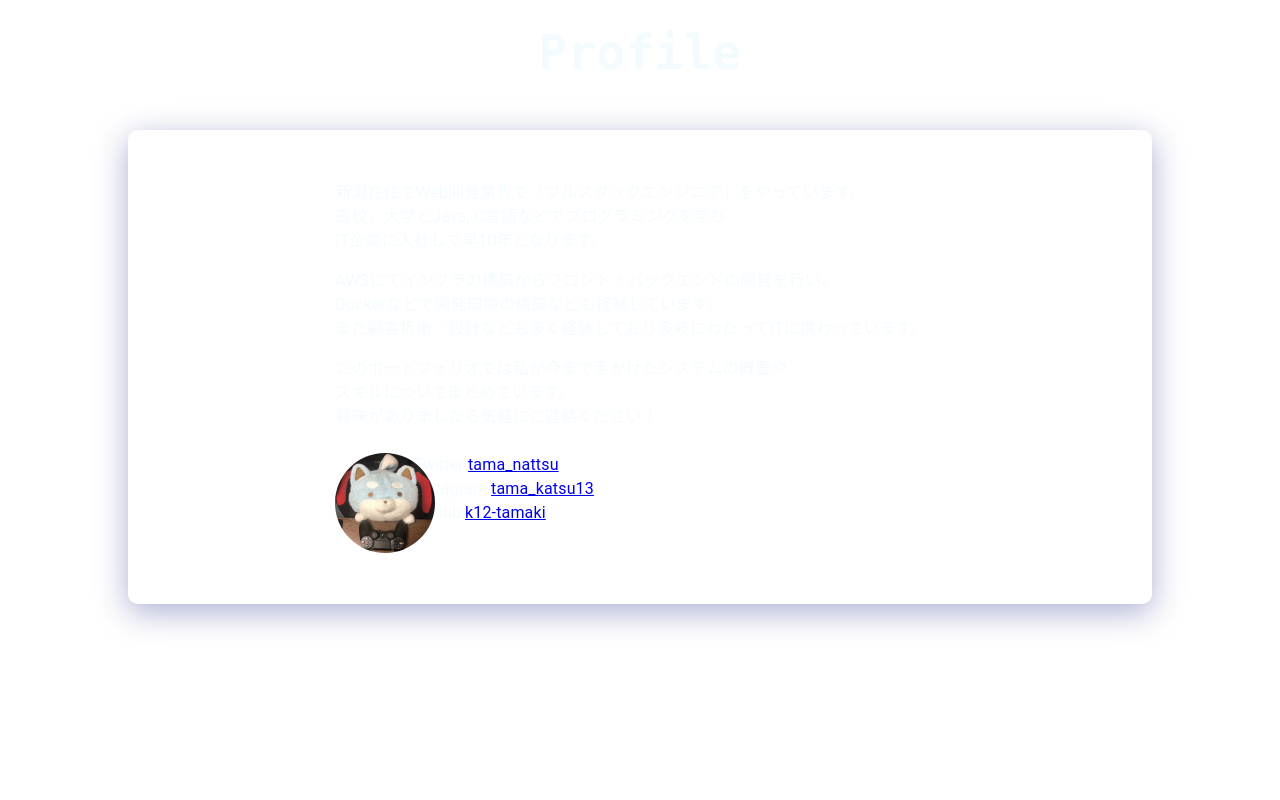
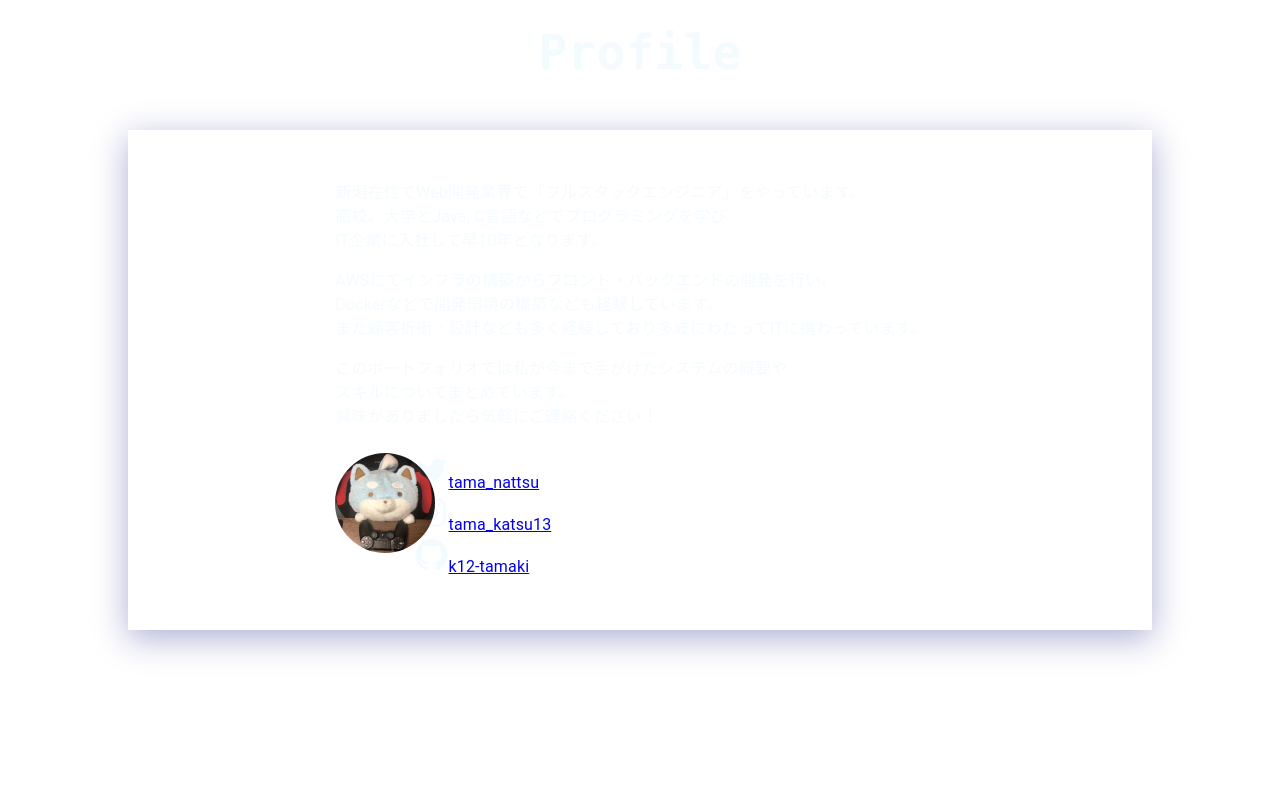
Before and after one commit to k12-tamaki/portfolio, a React (Create React App) app: page / in a window 1280 px wide. Shown: the part 840-1640 px from the top of the page. Built offline with nearby package versions, Linux system fonts and the light colour scheme; what media would draw is missing.

Commit message:
2023/03/24 Profileリファクタリング

```diff
--- a/src/Profile.tsx
+++ b/src/Profile.tsx
@@ -1,23 +1,44 @@
 import React from 'react';
 
+// Mui
 import Box from '@mui/material/Box';
 import Grid from '@mui/material/Unstable_Grid2';
 import Avatar from '@mui/material/Avatar';
+import TwitterIcon from '@mui/icons-material/Twitter';
+import InstagramIcon from '@mui/icons-material/Instagram';
+import GitHubIcon from '@mui/icons-material/GitHub';
+// import { Typography } from '@mui/material';
 
+// Component
 import ProfileMessage from './components/ProfileMessage';
 
-// import './css/common.css';
-import './css/Profile.css';
+// Media
+import AvatarImage from 'media/avatar.jpg';
 
-import AvatarImage from 'media/avatar.jpg';
-// import { Typography } from '@mui/material';
+// Emotion
+/** @jsxImportSource @emotion/react */
+import { css } from '@emotion/react';
+
+// CSS
+const BoxCss = css({
+  width: '80%',
+  height: '80%',
+  minHeight: '80%',
+  padding: '50px',
+  background: 'rgba(255, 255, 255, 0.3)',
+  boxShadow: '0 8px 32px 0 rgba(31, 38, 135, 0.37)',
+  backdropFilter: 'blur(2px)',
+  WebkitBackdropFilter: 'blur(2px)',
+  borderEadius: '10px',
+  border: '1px solid rgba(255, 255, 255, 0.18)',
+});
 
 const Profile: React.FC = () => {
   return (
     <Box className="mainContent" id="Profile">
       <Box className="title">Profile</Box>
       <Box className="content">
-        <Box className="profile">
+        <Box css={BoxCss}>
           <Grid container spacing={2}>
             <Grid xs={10} mdOffset="auto">
               <ProfileMessage
@@ -51,9 +72,8 @@ const Profile: React.FC = () => {
               />
             </Grid>
             <Grid xs={9}>
-              <Grid xs={12}>
-                <Box>
-                  Twitter:
+              <Grid xs={4}>
+                <TwitterIcon fontSize="large" />
                 <a
                   href="https://twitter.com/tama_nattsu/"
                   target="_blank"
@@ -61,11 +81,9 @@ const Profile: React.FC = () => {
                 >
                   tama_nattsu
                 </a>
-                </Box>
               </Grid>
-              <Grid xs={12} mdOffset="auto">
-                <Box>
-                  Instagram:
+              <Grid xs={4}>
+                <InstagramIcon fontSize="large" />
                 <a
                   href="https://www.instagram.com/tama_katsu13/"
                   target="_blank"
@@ -73,11 +91,9 @@ const Profile: React.FC = () => {
                 >
                   tama_katsu13
                 </a>
-                </Box>
               </Grid>
-              <Grid xs={12} mdOffset="auto">
-                <Box>
-                  Github:
+              <Grid xs={4}>
+                <GitHubIcon fontSize="large" />
                 <a
                   href="https://github.com/k12-tamaki/"
                   target="_blank"
@@ -85,7 +101,6 @@ const Profile: React.FC = () => {
                 >
                   k12-tamaki
                 </a>
-                </Box>
               </Grid>
             </Grid>
           </Grid>
--- a/src/Top.tsx
+++ b/src/Top.tsx
@@ -3,7 +3,7 @@ import React, { useEffect } from 'react';
 // Mui
 import Box from '@mui/material/Box';
 
-// Module
+// Parallax
 import { Parallax } from 'react-scroll-parallax';
 
 // Component
--- a/src/components/ProfileMessage.tsx
+++ b/src/components/ProfileMessage.tsx
@@ -1,5 +1,6 @@
 import React from 'react';
 
+// Mui
 import Box from '@mui/material/Box';
 
 const ProfileMessage: React.FC<{
--- a/src/css/Profile.css
+++ /dev/null
@@ -1,12 +0,0 @@
-.profile {
-  width: 80%;
-  height: 80%;
-  min-height: 80%;
-  padding: 50px;
-  background: rgba(255, 255, 255, 0.3);
-  box-shadow: 0 8px 32px 0 rgba(31, 38, 135, 0.37);
-  backdrop-filter: blur(2px);
-  -webkit-backdrop-filter: blur(2px);
-  border-radius: 10px;
-  border: 1px solid rgba(255, 255, 255, 0.18);
-}
--- a/src/css/common.css
+++ /dev/null
@@ -1,18 +0,0 @@
-.mainContent {
-  min-height: 100vh;
-  height: 100vh;
-  width: 100%;
-}
-
-.mainContent .title {
-  font: bold 300% Consolas, Monaco, monospace;
-  color: #f4fbfe;
-  text-align: center;
-  margin-bottom: 50px;
-}
-
-.content {
-  display: flex;
-  justify-content: center;
-  align-items: center;
-}
```
Lines whose indentation alone changed are shown as unchanged.
